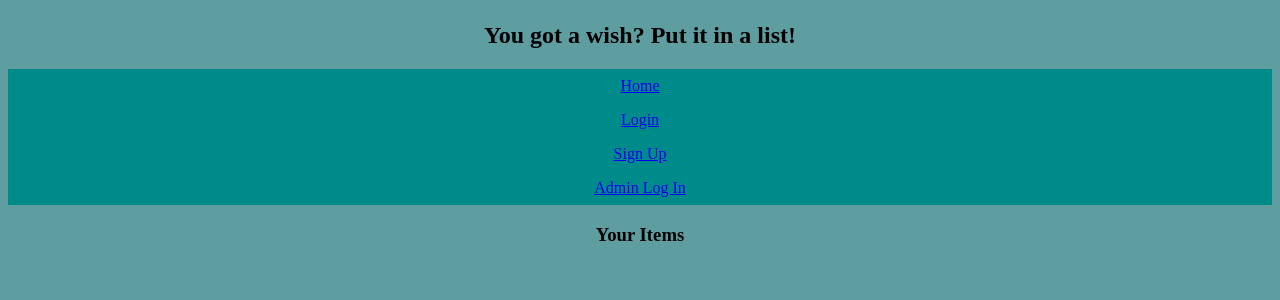
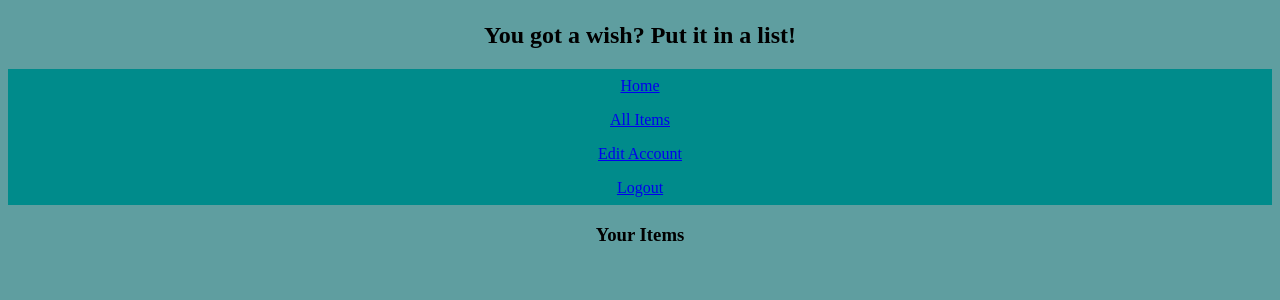
Before and after one commit to jenlopez1411/cst438project02, a Django app: page /items in a window 1280 px wide. Shown: the part 58-358 px from the top of the page. Run offline with Django 3.2, Linux system fonts and the light colour scheme.

Commit message:
some models

```diff
--- a/wishlist/templates/wishlist/base/base.html
+++ b/wishlist/templates/wishlist/base/base.html
@@ -18,9 +18,9 @@
             <div class="nav">
               <ul>
                 <li><a href="/home">Home</a></li>
-                <li><a href="/login">Login</a></li>
-                <li><a href="/createAccount">Sign Up</a></li>
-                <li><a href="/admin">Admin Log In</a></li>
+                <li><a href="/items">All Items</a></li>
+                <li><a href="/account">Edit Account</a></li>
+                <li><a href="#">Logout</a></li>
                 <!-- <li><a href="">Contact</a></li> -->
               </ul>
             </div>
```
Also changed, not shown: wishlist/models.py (line endings or trailing spaces).
